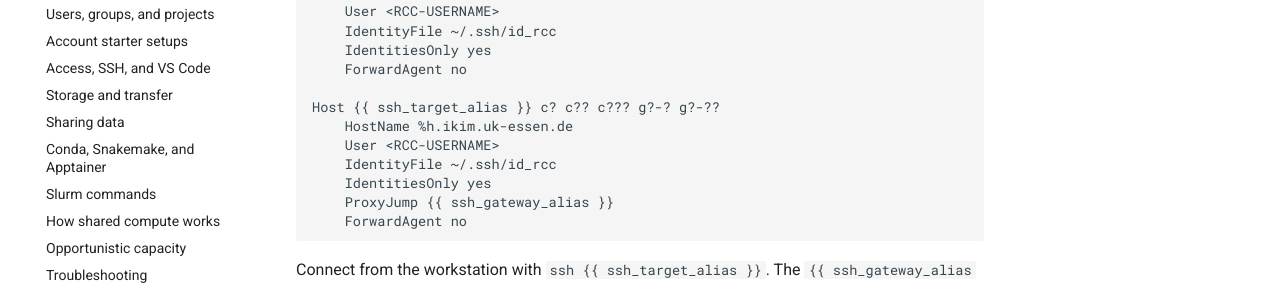
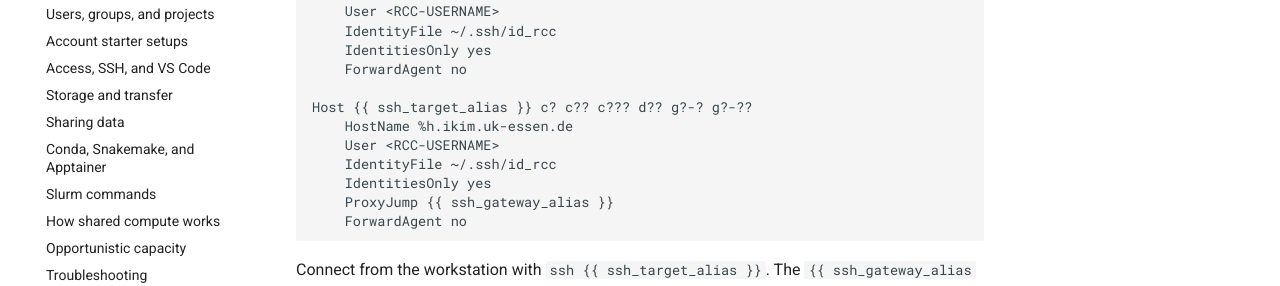
Before and after one commit to IKIM-Essen/ClusterDocs, an MkDocs documentation site: the page built from docs/connecting/stable-endpoints.md, in a window 1280 px wide and 900 px high, scrolled down 502 px. Shown: the part 296-582 px from the top of the window. Built offline with MkDocs 1.6.1 and Material for MkDocs 9.7.7, drawn with Linux system fonts in a browser that asks for light colours; some of the changed text lies outside the part shown.

Commit message:
Document short-queue SSH destinations

```diff
--- a/docs/connecting/stable-endpoints.md
+++ b/docs/connecting/stable-endpoints.md
@@ -30,7 +30,7 @@ Host {{ ssh_gateway_alias }}
     IdentitiesOnly yes
     ForwardAgent no
 
-Host {{ ssh_target_alias }} c? c?? c??? g?-? g?-??
+Host {{ ssh_target_alias }} c? c?? c??? d?? g?-? g?-??
     HostName %h.ikim.uk-essen.de
     User <RCC-USERNAME>
     IdentityFile ~/.ssh/id_rcc
```
Also changed, not shown: docs/course/class-01-safe-access.md (+1 -1 lines), docs/reference/access-ssh-vscode.md (+1 -1 lines), source/part1.md (+2 -2 lines), 1 other file.
